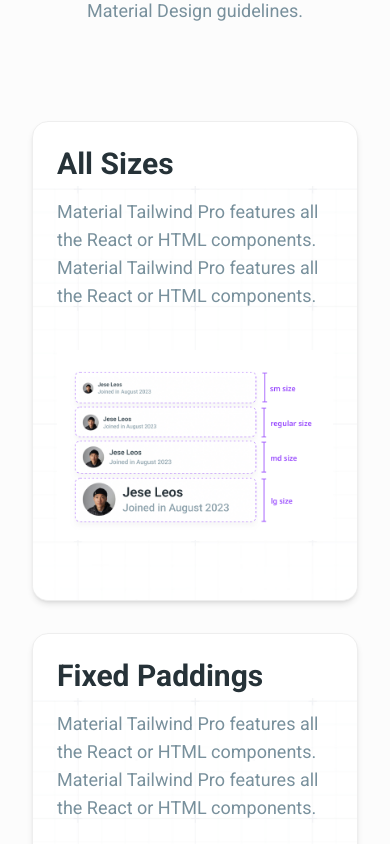
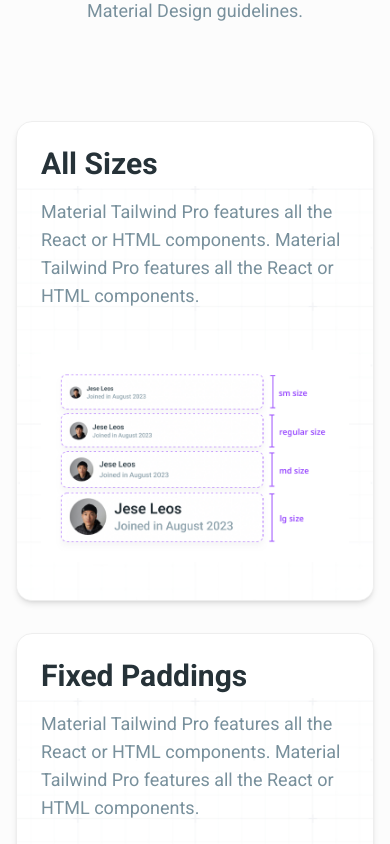
Before and after one commit to StartedStory/material-tailwind, a Next.js app: page /figma in a window 390 px wide. Shown: the part 4780-5624 px from the top of the page. Built offline with nearby package versions, Linux system fonts and the light colour scheme; no server answers.

Commit message:
refactor: pixel responsive

```diff
--- a/components/sections/figma/pixel-crafted.tsx
+++ b/components/sections/figma/pixel-crafted.tsx
@@ -46,7 +46,7 @@ export default function PixelCrafted() {
       </div>
       <div className="flex flex-col lg:flex-row items-center mt-16">
         {cardContent.map((card, i) => (
-          <div className="relative flex-auto mt-8 lg:mt-0 px-4" key={i}>
+          <div className="relative flex-auto mt-8 lg:mt-0 md:px-4" key={i}>
             <ContentCards
               minHeight="min-h-[480px]"
               title={card.title}
```
